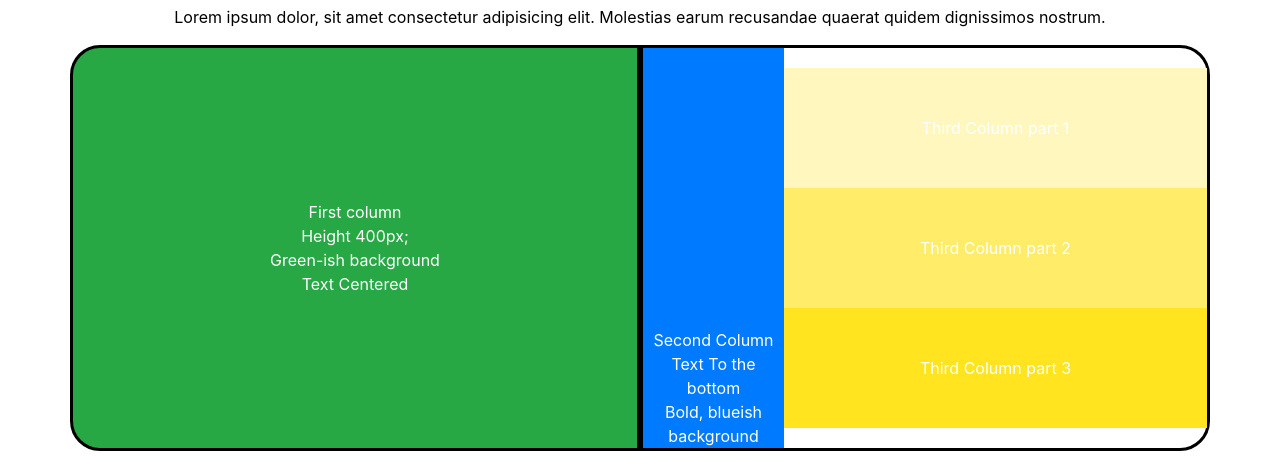
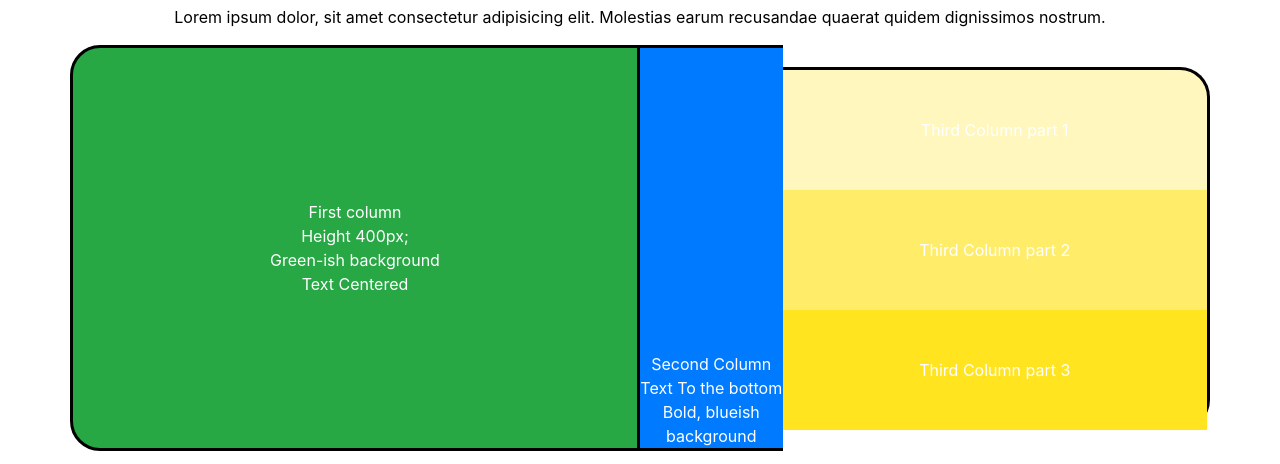
Before and after one commit to TheJhonni/M2-D8, a plain HTML site: page index.html in a window 1280 px wide. Shown: the part 155-619 px from the top of the page. Drawn offline with nearby package versions, Linux system fonts and the light colour scheme.

Commit message:
fixing border ex 1

```diff
--- a/index.html
+++ b/index.html
@@ -52,12 +52,12 @@
                     <div class="col-12 h400 d-flex justify-content-center align-items-center text-center">First column <br>Height 400px; <br>Green-ish background <br>
                         Text Centered</div>
                     </div>
-                    <div class="col-6 d-flex flex-row bg-success-left p-0">
-                        <div class="col-3 d-flex flex-column justify-content-end text-center bg-primary p-0">
+                    <div class="col-6 d-flex flex-row  p-0">
+                        <div class="col-3 d-flex flex-column justify-content-end text-center bg-primary p-0 border-t-b">
                             Second Column <br>Text To the bottom <br>Bold, blueish <br>background
                         </div>
-                        <div class="col-9 align-self-center text-center p-0">
-                            <div class="col-12 py-5 bg-1">Third Column part 1 </div>
+                        <div class="col-9 align-self-center text-center p-0 border-yellow bg-1">
+                            <div class="col-12 py-5 ">Third Column part 1 </div>
                             <div class="col-12 py-5 bg-2">Third Column part 2 </div>
                             <div class="col-12 py-5 bg-3">Third Column part 3 </div>
                         </div>
--- a/style.css
+++ b/style.css
@@ -37,16 +37,30 @@ div.bg-success {
   border: 3px solid black;
   border-radius: 30px 0 0 30px;
 }
-
+/*
 div.bg-success-left {
   border: 3px solid black;
   border-radius: 0 30px 30px 0;
-}
+}*/
 
 .borderEx2 {
   border: 1px solid rgba(128, 128, 128, 0.39);
   border-radius: 2px;
   max-height: 200px;
+}
+
+.border-t-b {
+  border: solid black;
+  border-left: 3px;
+  border-right: 3px;
+}
+
+.border-yellow {
+  border: solid black;
+  border-left: 3px;
+  border-bottom: 3px;
+  border-radius: 0 30px 30px 0;
+
 }
 
 .buttonmy {
```
